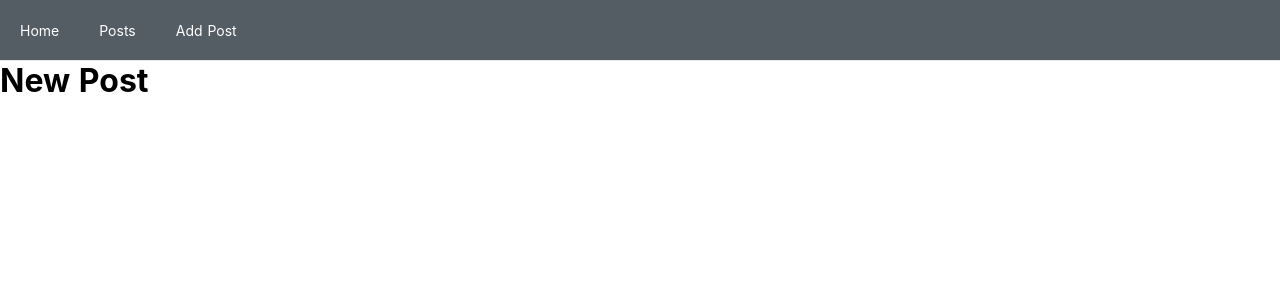
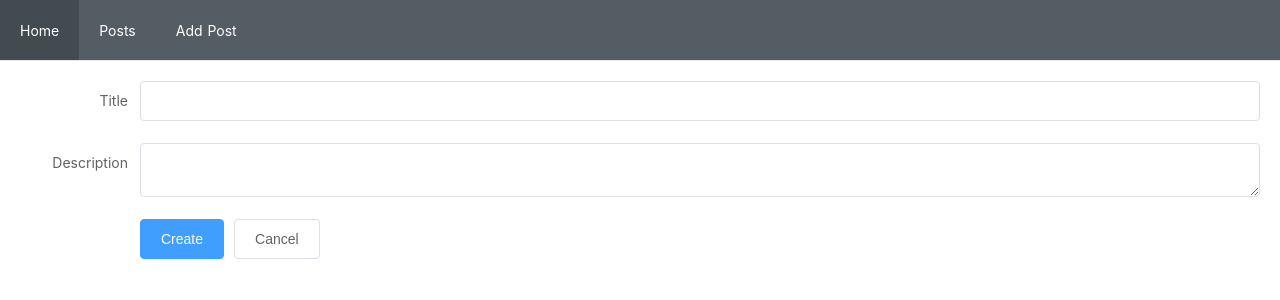
Before and after one commit to HaiderMalik12/nuxt-blog, a Nuxt app: page /post/new in a window 1280 px wide. Shown: the top 300 px of the page. Built offline with nearby package versions, Linux system fonts and the light colour scheme.

Commit message:
create a post form using element ui form

```diff
--- a/nuxt.config.js
+++ b/nuxt.config.js
@@ -19,7 +19,7 @@ module.exports = {
   /*
   ** Customize the progress-bar color
   */
-  loading: { color: '#fff' },
+  loading: { color: '#3B8070' },
 
   /*
   ** Global CSS
--- a/pages/post/new.vue
+++ b/pages/post/new.vue
@@ -1,10 +1,38 @@
 <template>
-  <h1>New Post</h1>
+  <div class="container">
+    <el-main>
+      <el-form ref="form" :model="form" label-width="120px">
+        <el-form-item label="Title">
+          <el-input v-model="form.title"></el-input>
+        </el-form-item>
+        <el-form-item label="Description">
+          <el-input v-model="form.description" type="textarea"></el-input>
+        </el-form-item>
+        <el-form-item>
+          <el-button type="primary" @click="onSubmit">Create</el-button>
+          <el-button>Cancel</el-button>
+        </el-form-item>
+      </el-form>
+    </el-main>
+  </div>
 </template>
 
 <script>
 export default {
-name: 'NewPost'
+name: 'NewPost',
+data(){
+  return {
+    form: {
+    title: '',
+    description: ''
+    }
+  }
+},
+methods:{
+  onSubmit(){
+    alert('Form submitted')
+  }
+}
 }
 </script>
 
```
